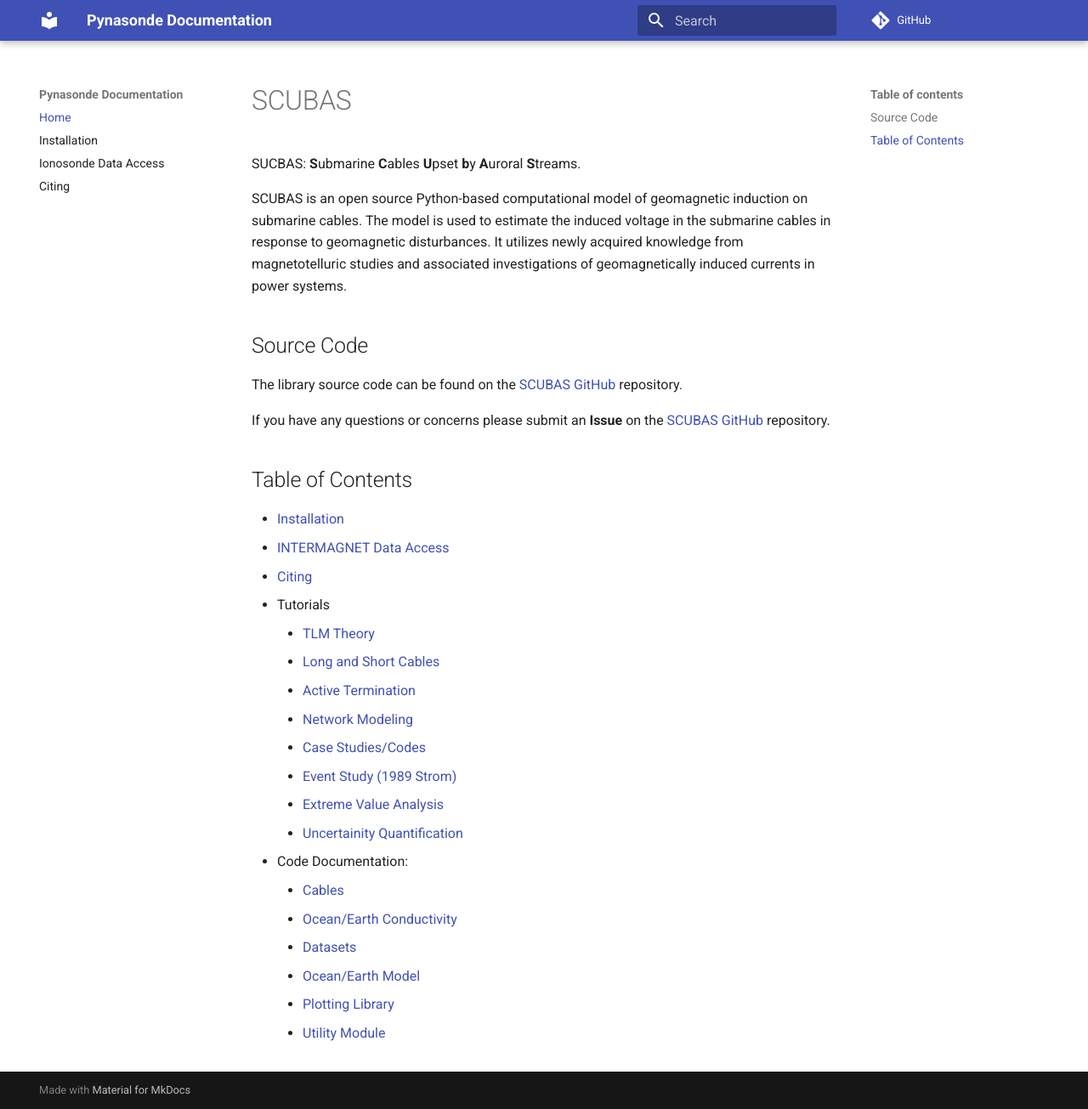
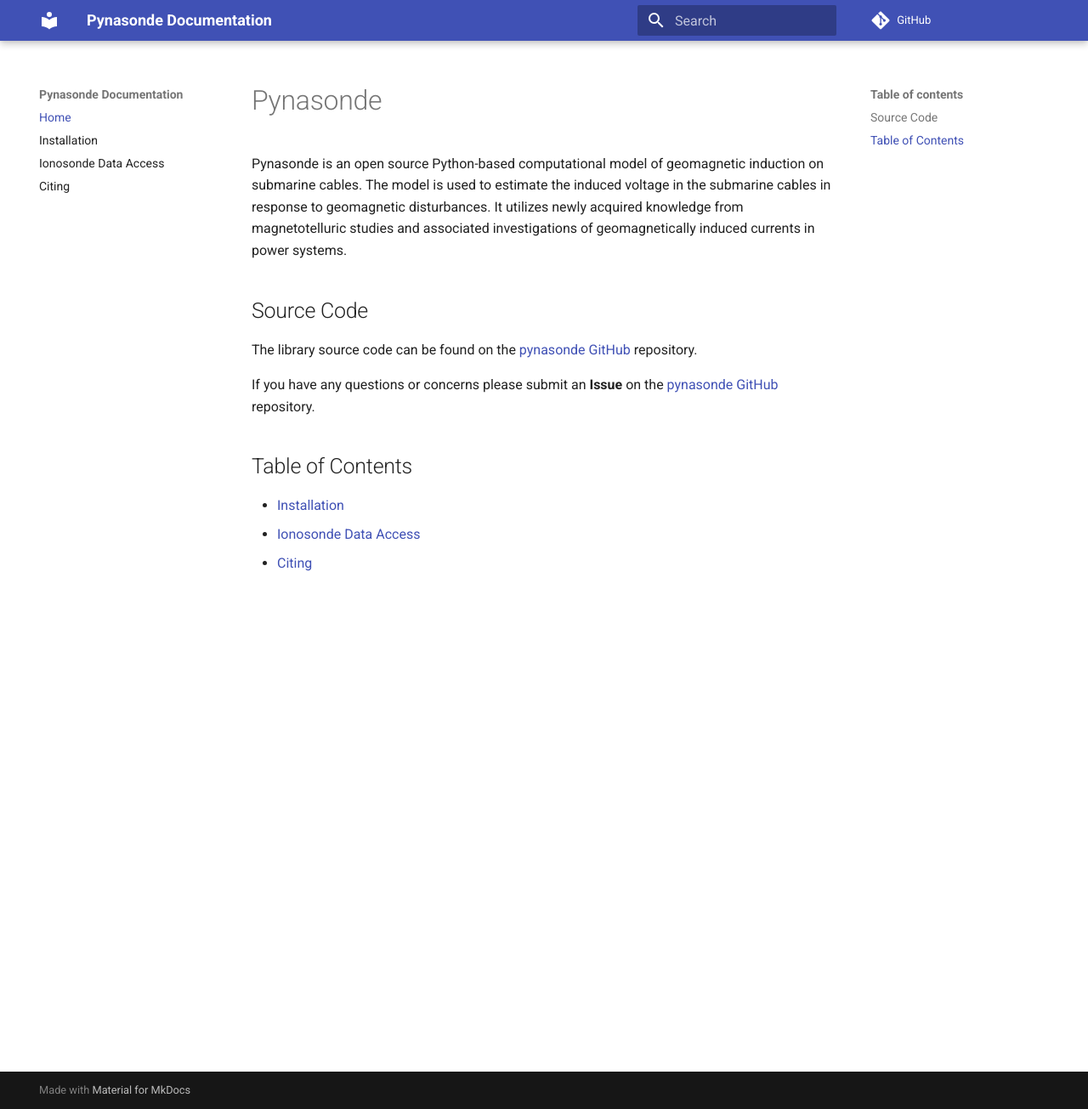
Before and after one commit to shibaji7/pynasonde, an MkDocs documentation site: the page built from docs/index.md, in a window 1280 px wide and 1305 px high. Shown: the whole window at 85% size. Built offline with MkDocs 1.6.1 and Material for MkDocs 9.7.7, drawn with Linux system fonts in a browser that asks for light colours; comment, search, counter and statistics services are not loaded.

Commit message:
Documentation

```diff
--- a/docs/index.md
+++ b/docs/index.md
@@ -5,34 +5,16 @@ Disclaimer:
 
 -->
 
-# SCUBAS
-SUCBAS: **S**ubmarine **C**ables **U**pset **b**y **A**uroral **S**treams.
-
-SCUBAS is an open source Python-based computational model of geomagnetic induction on submarine cables. The model is used to estimate the induced voltage in the submarine cables in response to geomagnetic disturbances. It utilizes newly acquired knowledge from magnetotelluric studies and associated investigations of geomagnetically induced currents in power systems.
+# Pynasonde
+Pynasonde is an open source Python-based computational model of geomagnetic induction on submarine cables. The model is used to estimate the induced voltage in the submarine cables in response to geomagnetic disturbances. It utilizes newly acquired knowledge from magnetotelluric studies and associated investigations of geomagnetically induced currents in power systems.
 
 ## Source Code
 
-The library source code can be found on the [SCUBAS GitHub](https://github.com/shibaji7/SCUBAS) repository.
+The library source code can be found on the [pynasonde GitHub](https://github.com/shibaji7/pynasonde) repository.
 
-If you have any questions or concerns please submit an **Issue** on the [SCUBAS GitHub](https://github.com/shibaji7/SCUBAS) repository.
+If you have any questions or concerns please submit an **Issue** on the [pynasonde GitHub](https://github.com/shibaji7/pynasonde) repository.
 
 ## Table of Contents
   - [Installation](user/install.md)
-  - [INTERMAGNET Data Access](user/intermagnet.md)
+  - [Ionosonde Data Access](user/ionosonde.md)
   - [Citing](user/citing.md)
-  - Tutorials
-    - [TLM Theory](tutorial/theory.md)
-    - [Long and Short Cables](tutorial/elsc.md)
-    - [Active Termination](tutorial/active.md)
-    - [Network Modeling](tutorial/netmodel.md)
-    - [Case Studies/Codes](tutorial/conduct.md)
-    - [Event Study (1989 Strom)](tutorial/1989.md)
-    - [Extreme Value Analysis](tutorial/eva.md)
-    - [Uncertainity Quantification](tutorial/uq.md)
-  - Code Documentation:
-    - [Cables](dev/cables.md)
-    - [Ocean/Earth Conductivity](dev/conductivity.md)
-    - [Datasets](dev/datasets.md)
-    - [Ocean/Earth Model](dev/models.md)
-    - [Plotting Library](dev/plotlib.md)
-    - [Utility Module](dev/utils.md)
```
Also changed, not shown: docs/user/citing.md (+7 -11 lines).
